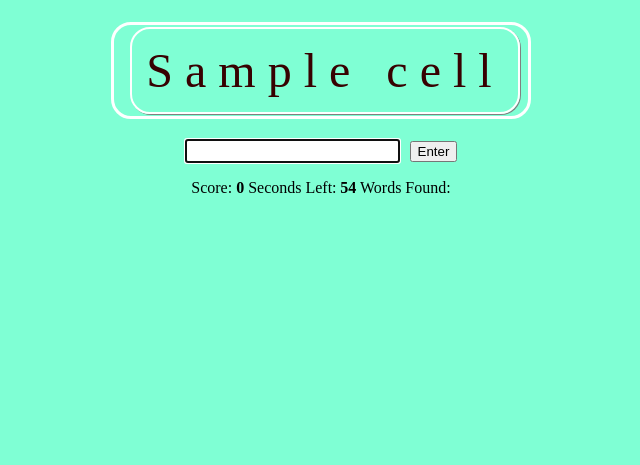
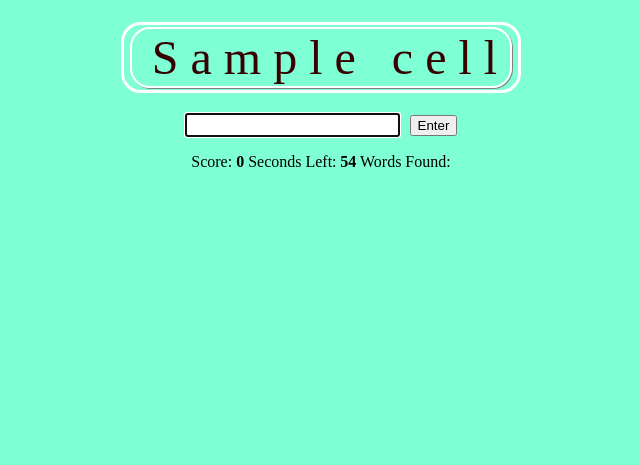
Before and after one commit to maxhirtens/boggle-with-python-tests, a Flask app: template templates/index.html in a window 1280 px wide. Shown: the part 335-800 px from the top of the page, without its empty margins (319-959 px from the left). Run offline with Flask 2, Linux system fonts and the light colour scheme; the template is opened without the code that fills it: most values are stand-ins (such as "Sample title", 1, 10 or a date in 2020); parts of the project's set-up code (start-up, migrations or seed data) failed here and were passed over; some libraries are stand-ins or nearby versions.

Commit message:
more css

```diff
--- a/static/app.css
+++ b/static/app.css
@@ -15,7 +15,7 @@ li, .msg, p {
   margin-top: 10px;
 }
 
-form, ul, .board{
+form, .board{
   display: flex;
   align-items: center;
   justify-content: center;
@@ -26,7 +26,7 @@ form, ul, .board{
 table {
   border: 3px solid white;
   border-radius: 20px;
-  width: 420px;
+  width: 400px;
   margin-left: auto;
   margin-right: auto;
   margin-bottom: 20px;
@@ -34,14 +34,11 @@ table {
   color: rgb(55, 1, 1);
 }
 
-tr, td {
-  padding: 14px;
-}
-
 td  {
   border: 2px solid white;
   border-radius: 20px;
   box-shadow: 1px 1px grey;
+  padding-left: 20px;
 }
 
 td:hover  {
@@ -69,6 +66,9 @@ li  {
   margin-right: 20px;
 }
 
-.board  {
-  padding-left: 8px;
+ul  {
+  display: flex;
+  align-items: center;
+  justify-content: center;
+  font-size: 3rem;
 }
```
